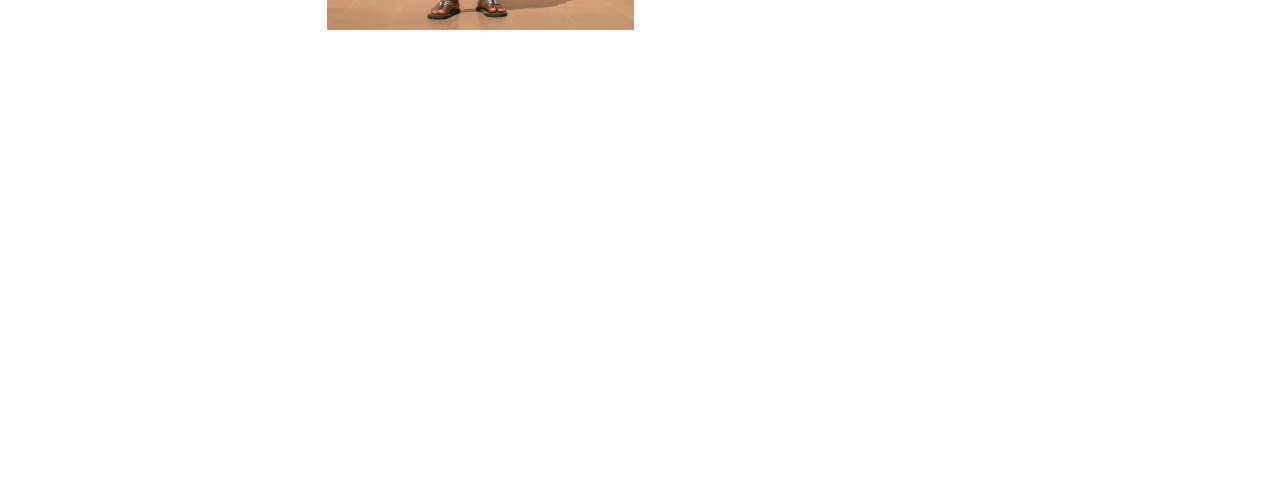
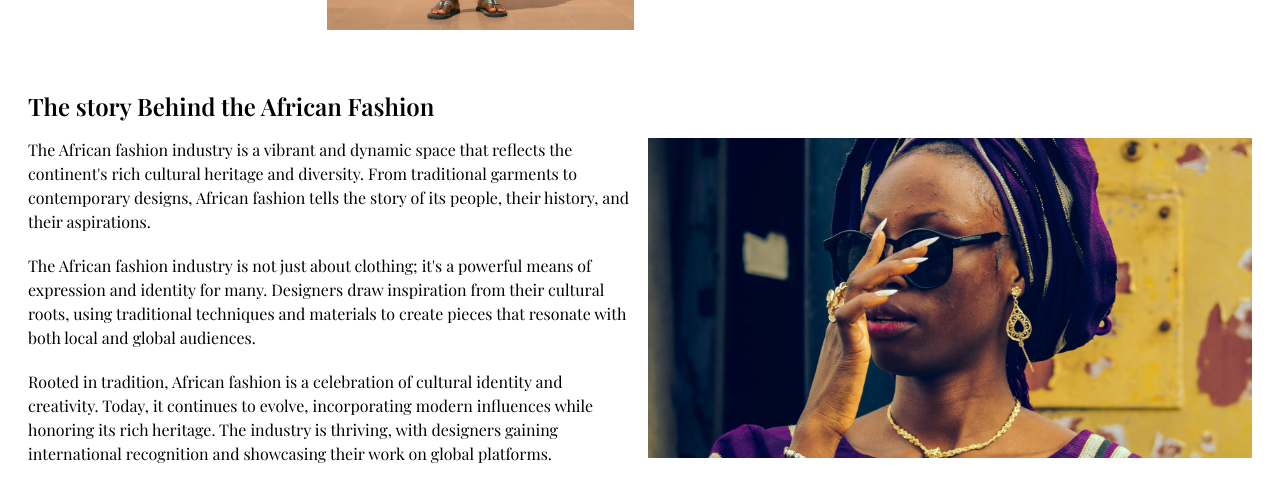
Before and after one commit to Grealishgit/L-Culture, a React (Vite) app: page / in a window 1280 px wide. Shown: the part 2280-2779 px from the top of the page. Before the commit the page ends 2318 px from the top, so only its background shows below. Built offline with nearby package versions, Linux system fonts and the light colour scheme; a web font is replaced by a local one.

Commit message:
feat: Add narrative section to FashionGallery and enhance layout for storytelling

```diff
--- a/src/components/FashionGallery.jsx
+++ b/src/components/FashionGallery.jsx
@@ -36,6 +36,35 @@ const FashionGallery = () => {
                     />
                 ))}
             </div>
+
+
+            <div className=' mt-10 p-5 w-full'>
+                <h1 className='font-semibold text-2xl mb-2'>The story Behind the African Fashion</h1>
+                <div className='flex flex-col md:flex-row gap-4 mt-4'>
+                    <div className='flex-1'>
+
+                        <p>The African fashion industry is a vibrant and dynamic space that reflects the continent's rich cultural heritage and diversity.
+                            From traditional garments to contemporary designs, African fashion tells the story of its people, their history,
+                            and their aspirations.
+                        </p>
+                        <p className='mt-5'>
+                            The African fashion industry is not just about clothing; it's a powerful means of expression and identity for many.
+                            Designers draw inspiration from their cultural roots,
+                            using traditional techniques and materials to create pieces that resonate with both local and global audiences.
+                        </p>
+
+                        <p className='mt-5'>
+                            Rooted in tradition, African fashion is a celebration of cultural identity and creativity.
+                            Today, it continues to evolve, incorporating modern influences while honoring its rich heritage.
+                            The industry is thriving, with designers gaining international recognition and showcasing their work on global platforms.
+                        </p>
+                    </div>
+
+                    <div className='flex-1'>
+                        <img src={image6} alt="" className='w-full h-80 object-cover' />
+                    </div>
+                </div>
+            </div>
         </div>
     )
 }
--- a/src/components/Navbar.jsx
+++ b/src/components/Navbar.jsx
@@ -2,7 +2,7 @@ import React from 'react'
 
 const Navbar = () => {
     return (
-        <nav className='items-center z-100 relative p-4  bg-transparent w-full'>
+        <nav className='items-center  z-100 relative p-4  bg-transparent w-full'>
             <div className='w-full justify-between flex items-center'>
                 <div className='ml-4'>
                     <h2 className='text-white font-2xl font-bold'>FASHION AFRICA</h2>
```
